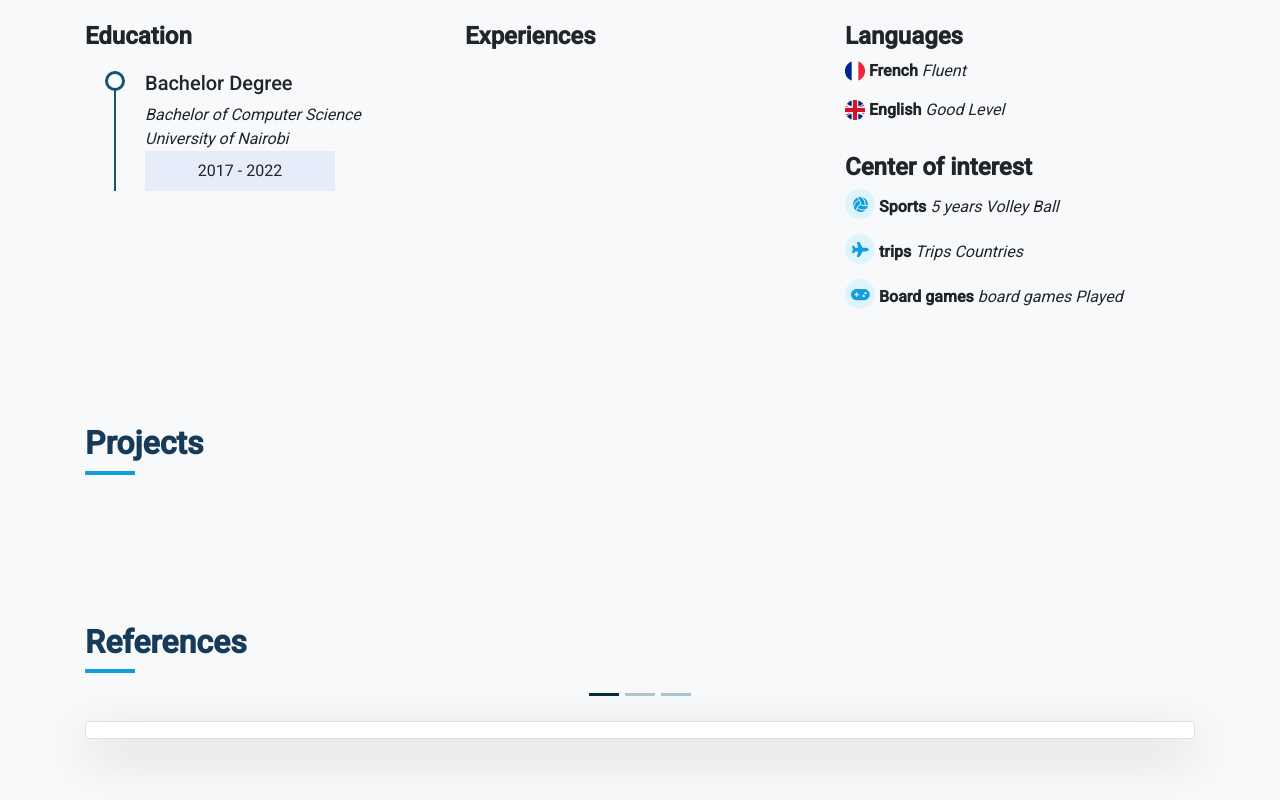
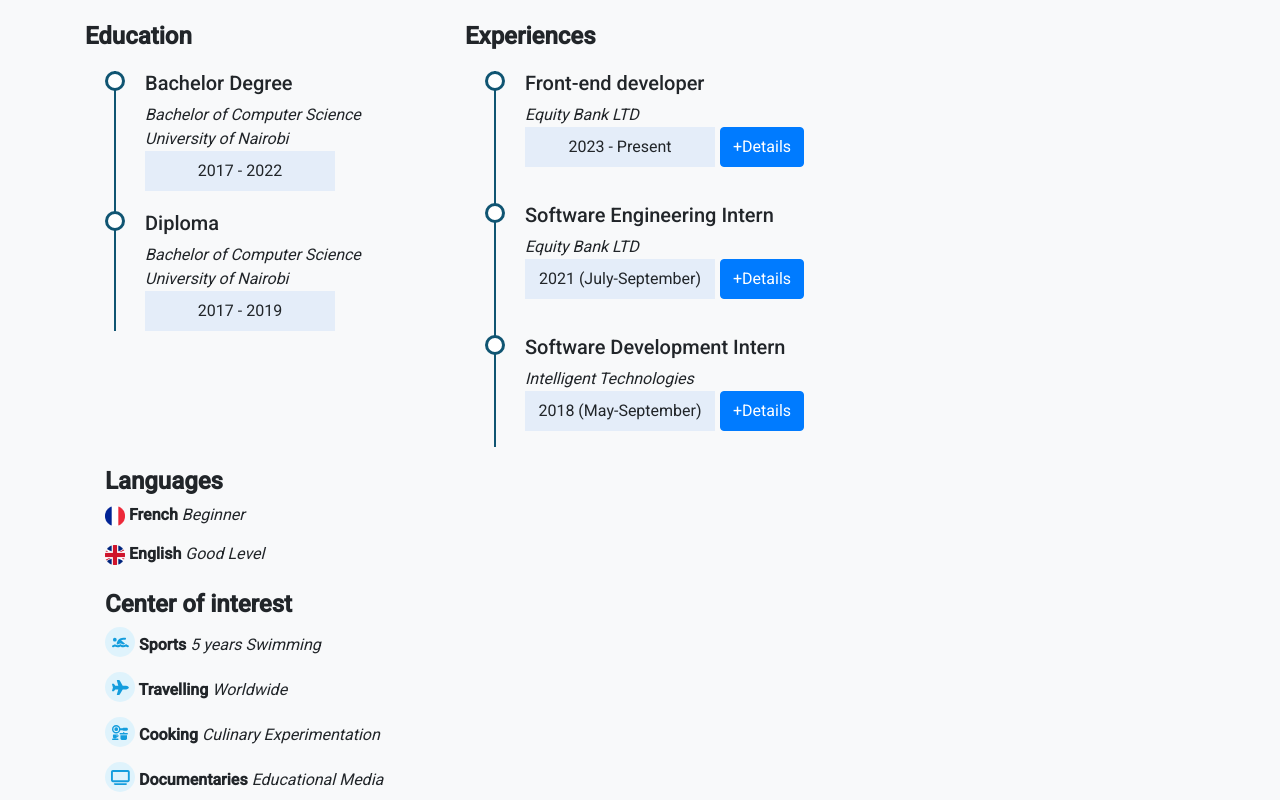
Before and after one commit to CeereMugambi/myPortifolio, an Angular app: page / in a window 1280 px wide. Shown: the part 2880-3680 px from the top of the page. Built offline with nearby package versions, Linux system fonts and the light colour scheme.

Commit message:
Implement CV section

```diff
--- /dev/null
+++ b/src/app/api/experiencesEN.ts
@@ -0,0 +1,46 @@
+
+export const experiencesEn = [
+    {
+        title: "Front-end developer",
+        company: 'Equity Bank LTD',
+        period: "2023 - Present",
+        technologies: 'Javascript, Typescript, Angular , Angular Material, HTML, CSS',
+        missions: [
+            "Analyzed and swiftly addressed development roadblocks, devising innovative solutions to ensure smooth and timely project progression.",
+            "Spearheaded creative solutions tailored to banking-specific challenges.",
+            "Collaborated closely with the business and operations teams, engaging with stakeholders and branch representatives to understand and address critical banking needs.",
+            "Transformed Figma design prototypes into functional and responsive web interfaces, ensuring seamless user experiences aligned with the design team's vision",
+            "Wrote and executed comprehensive tests for code functionality, accuracy, and reliability. Utilized automated and manual testing frameworks to guarantee smooth, error-free deployments and robust system stability.",
+            "Played a key role in migrating core systems from Version 1 to Version 2, incorporating new angular libraries and features.",
+            "Trained and guided new team members on coding standards, best practices, and banking-specific application development",
+            "Documented and maintained comprehensive process flows and system workflows to ensure clarity and consistency across system operations"
+
+        ],
+        detailIsDisplayed: false,
+    },
+    {
+        title: "Software Engineering Intern",
+        company: 'Equity Bank LTD',
+        period: "2021 (July-September)",
+        technologies: 'Python,HTML,CSS,JavaScript',
+        missions: [
+            "Strategized and led extensive research on Face Recognition capabilities and Microsoft Azure cognitive services.",
+            "Designed and developed prototype for Face recognition for digital identity.",
+            "Collaborated with the Human resource department in the development of a new Human Resource Management System",
+            "Designed and developed Human Resource Management System"
+        ],
+        detailIsDisplayed: false,
+    },
+    {
+        title: "Software Development Intern",
+        company: 'Intelligent Technologies',
+        period: "2018 (May-September)",
+        technologies: 'JAVA,XML,Android Studio,Firebase,Linux,Laravel,PHP,Javascript',
+        missions: [
+            "Collaborated with peers to plan and successfully execute various cross-platform applications",
+            "Designed and developed Web Application for managing Hostel placement in Universities",
+
+        ],
+        detailIsDisplayed: false,
+    },
+];
--- a/src/app/cv/cv.component.html
+++ b/src/app/cv/cv.component.html
@@ -11,6 +11,11 @@
                         <h5>Bachelor Degree</h5>
                         <em class="font-italic">Bachelor of Computer Science<br>University of Nairobi</em>
                         <p class="year p-2 d-flex justify-content-center">2017 - 2022</p>
+                    </li>
+                    <li>
+                        <h5>Diploma</h5>
+                        <em class="font-italic">Bachelor of Computer Science<br>University of Nairobi</em>
+                        <p class="year p-2 d-flex justify-content-center">2017 - 2019</p>
                     </li>
                 </ul>
             </div>
@@ -27,50 +32,58 @@
                                 <span *ngIf="!experience.detailIsDisplayed">+</span><span *ngIf="experience.detailIsDisplayed">-</span>Details</button>
                         </div>
                         <p *ngIf="experience.detailIsDisplayed">
+                             <strong>Technologies:</strong> <b>{{experience.technologies}}</b>
+                             <br>
+                             <br>
                             <span *ngFor="let mission of experience.missions;let index = index">
                                 <strong>Mission {{index+1}}: </strong>{{mission}} <br>
                             </span>
-                            <strong>Technologies:</strong> {{experience.technologies}}
                         </p>
                     </li>
 
                 </ul>
             </div>
-            <div class="col-lg-4 col-md-12 aos-init aos-animate" data-aos="fade-up" data-aos-delay="300">
+            <div class="col-lg-4 col-md-12 aos-init aos-animate " data-aos="fade-up" data-aos-delay="300" style="margin-left: 20px;">
                 <div class="container row">
                     <div class="aos-init aos-animate" data-aos="fade-up" data-aos-delay="300">
                         <h4><strong>Languages</strong></h4>
-                        <div class="noProgress langue">
+                        <div class="noProgress languages">
                             <span class=""><img src="assets/images/france-flag.png" width="20"
                                     alt="drapeau de la france"><strong> French</strong> <i class="val">
-                                        Fluent</i></span>
+                                        Beginner</i></span>
                         </div>
-                        <div class="noProgress langue">
+                        <div class="noProgress anguages">
                             <span class=""><img src="assets/images/united-kingdom-flag.png" width="20"
                                     alt="drapeau du royaume uni"><strong> English</strong> <i class="val"> Good Level</i></span>
                         </div>
                     </div>
                 </div>
                 <div class="container row">
-                    <div class="mt-3 aos-init aos-animate" data-aos="fade-up" data-aos-delay="300">
+                    <div class="mt-4 aos-init aos-animate" data-aos="fade-up" data-aos-delay="300">
                         <h4><strong>Center of interest</strong></h4>
-                        <div class="noProgress langue">
+                        <div class="noProgress languages">
                             <span>
-                                <fa-icon [icon]="volleyBallIcon"></fa-icon><strong> Sports </strong> <i class="val"> 5 years
-                                    Volley Ball</i>
+                                <fa-icon [icon]="swimmingIcon"></fa-icon><strong> Sports </strong> <i class="val"> 5 years
+                                    Swimming</i>
                             </span>
                         </div>
 
-                        <div class="noProgress langue">
+                        <div class="noProgress languages">
                             <span>
-                                <fa-icon [icon]="planeIcon"></fa-icon><strong> trips</strong> <i class="val">
-                                   Trips Countries </i>
+                                <fa-icon [icon]="planeIcon"></fa-icon><strong> Travelling </strong> <i class="val">
+                                   Worldwide </i>
                             </span>
                         </div>
-                        <div class="noProgress langue">
+                        <div class="noProgress languages">
                             <span>
-                                <fa-icon [icon]="gameIcon"></fa-icon><strong> Board games </strong> <i class="val">
-                                    board games Played </i>
+                                <fa-icon [icon]="cookingIcon"></fa-icon><strong> Cooking </strong> <i class="val">
+                                    Culinary Experimentation </i>
+                            </span>
+                        </div>
+                        <div class="noProgress languages">
+                            <span>
+                                <fa-icon [icon]="documentaryIcon"></fa-icon><strong> Documentaries </strong> <i class="val">
+                                Educational Media </i>
                             </span>
                         </div>
                     </div>
--- a/src/app/cv/cv.component.scss
+++ b/src/app/cv/cv.component.scss
@@ -56,7 +56,7 @@ button{
     height: 40px;
 }
 
-.langue {
+.languages {
     margin-bottom: 15px;
 }
 
--- a/src/app/cv/cv.component.ts
+++ b/src/app/cv/cv.component.ts
@@ -1,6 +1,6 @@
 import { Component, OnInit } from '@angular/core';
 import * as awesom from '@fortawesome/free-solid-svg-icons';
-
+import { experiencesEn } from '../api/experiencesEN';
 
 @Component({
   selector: 'app-cv',
@@ -10,17 +10,20 @@ import * as awesom from '@fortawesome/free-solid-svg-icons';
 export class CvComponent implements OnInit{
   experiences:any;
   planeIcon: any ;
-  gameIcon:any;
-  volleyBallIcon:any;
+  cookingIcon:any;
+  swimmingIcon:any;
+  documentaryIcon:any;
 
   constructor() {
-
+        this.experiences=experiencesEn;
   }
 
   ngOnInit(): void {
     this.planeIcon=awesom.faPlane;
-    this.gameIcon=awesom.faGamepad;
-    this.volleyBallIcon=awesom.faVolleyballBall;
+    this.cookingIcon=awesom.faKitchenSet;
+    this.swimmingIcon=awesom.faSwimmer;
+    this.documentaryIcon=awesom.faTelevision;
+
   }
 
   detailOnClick(experience:any) {
```
Also changed, not shown: src/app/shared/i18n/en.ts (added, +82 -0 lines), src/app/shared/i18n/fr.ts (added).
